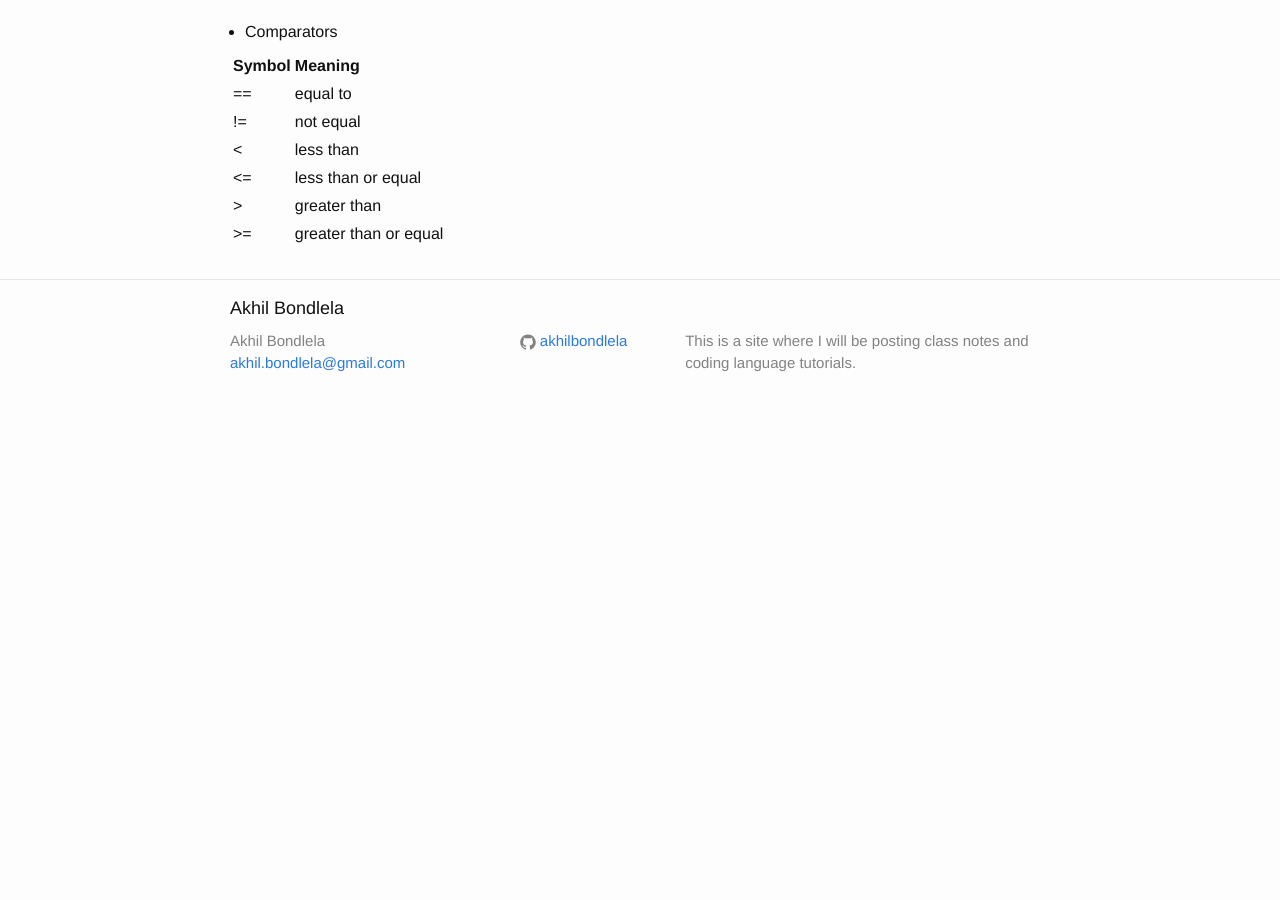
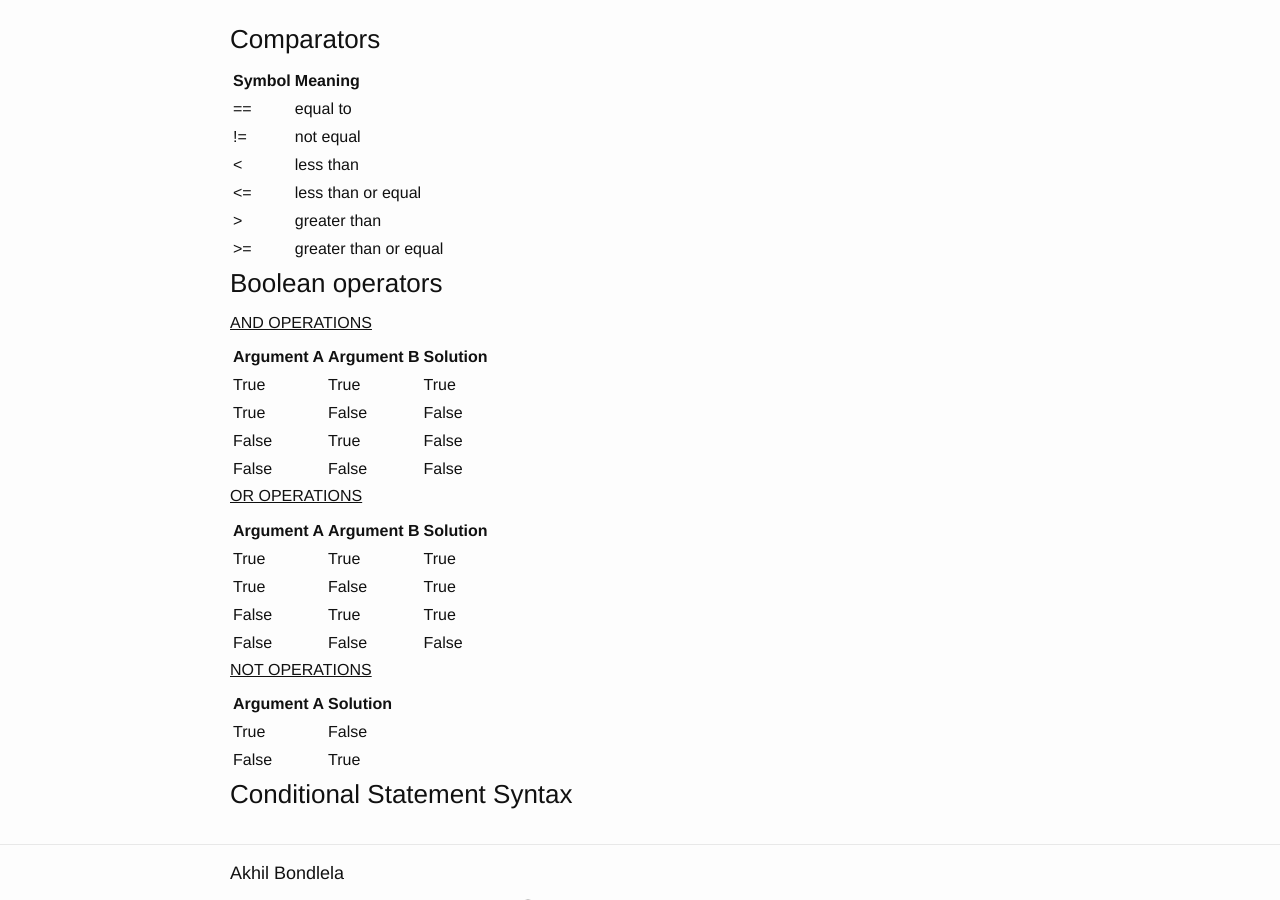
Before and after one commit to akhilbond/akhilbond.github.io, a Jekyll site: the page built from Courses/python/python.md, in a window 1280 px wide and 900 px high, scrolled down 4214 px. Built offline with Jekyll 4.4.1, drawn with Linux system fonts in a browser that asks for light colours; before the commit the page ends 4619 px from its top, so only the background shows below that.

Commit message:
Python Updates

```diff
--- a/Courses/python/python.md
+++ b/Courses/python/python.md
@@ -208,7 +208,7 @@ print '%s/%s/%s' % (now.month, now.day, now.year)
 
 ## Conditionals & Flow Control
 
-- Comparators
+### Comparators
 
 | Symbol | Meaning  |
 | :------------- | :------------- |
@@ -218,3 +218,32 @@ print '%s/%s/%s' % (now.month, now.day, now.year)
 |      <=       |less than or equal |
 |      >         | greater than      |
 |      >=        | greater than or equal |
+
+### Boolean operators
+
+<u> AND OPERATIONS </u>
+
+| Argument A | Argument B | Solution |
+| :------------- | :------------- | :------------- |
+| True | True | True |
+| True | False | False |
+| False | True | False |
+| False | False | False |
+
+<u> OR OPERATIONS </u>
+
+| Argument A | Argument B | Solution |
+| :------------- | :------------- | :------------- |
+| True | True | True |
+| True | False | True |
+| False | True | True |
+| False | False | False |
+
+<u> NOT OPERATIONS </u>
+
+| Argument A | Solution |
+| :------------- | :------------- |
+| True | False|
+| False | True |
+
+### Conditional Statement Syntax
```
